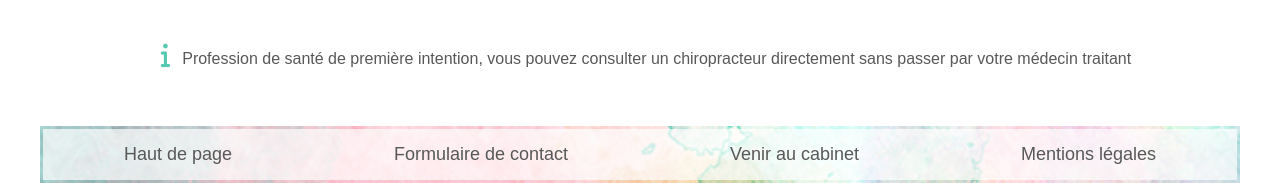
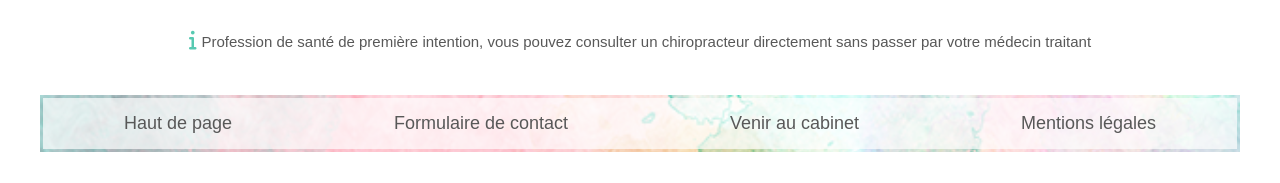
Before and after one commit to Judes77850/chiro-brie, a plain HTML site: page index.html in a window 1280 px wide. Shown: the part 1276-1459 px from the top of the page. After the commit the page ends 1428 px from the top, so only its background shows below. Drawn offline with Linux system fonts and the light colour scheme.

```diff
--- a/sass/main.scss
+++ b/sass/main.scss
@@ -30,6 +30,7 @@
     justify-content: center;
     align-items: center;
 }
+
 
 .TopPres {
     display: flex;
@@ -174,27 +175,29 @@
         }
 }
 
-.fa-info {
-    background-image: none;
-    color: rgb(87, 201, 177);
-    font-size: 25px;
-    padding: 7px;
-    margin: 5px;
-}
+
 
 
 
 .youKnow {
+    width: 90%;
     margin: auto;
     text-align: center;
+    font-size: 15px;
     font-family: Arial, Helvetica, sans-serif;
     color: $color-1;
+    .fa-info {
+        background-image: none;
+        color: rgb(87, 201, 177);
+        font-size: 20px;
+        margin-right: 5px;
+    }
 }
 
 @media only screen and (max-width: 800px) {
     .presZone, .workPres{
-        width: 100%;
-        margin: 5px;
+        width: 90%;
+        margin: auto;
         margin-bottom: 20px;
     }
 
```
Also changed, not shown: css/main.min.css, 1 other file.
